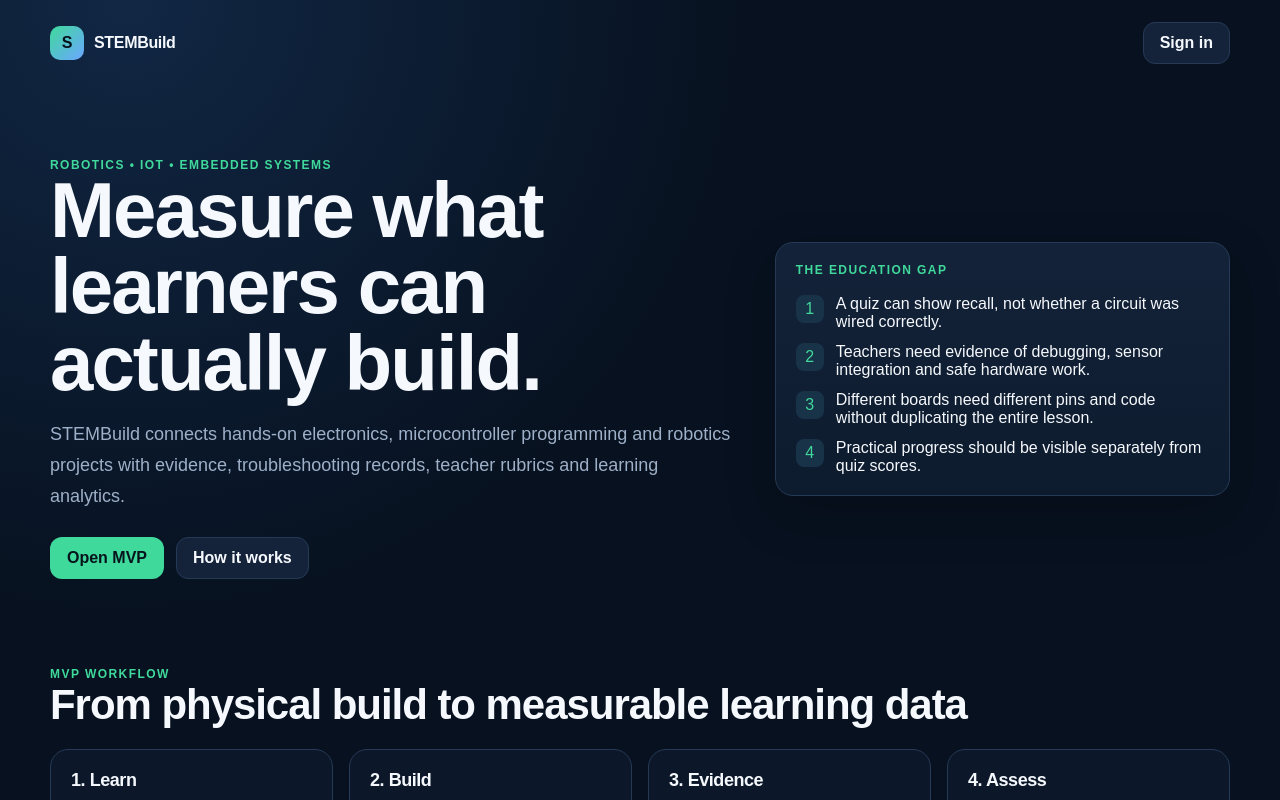
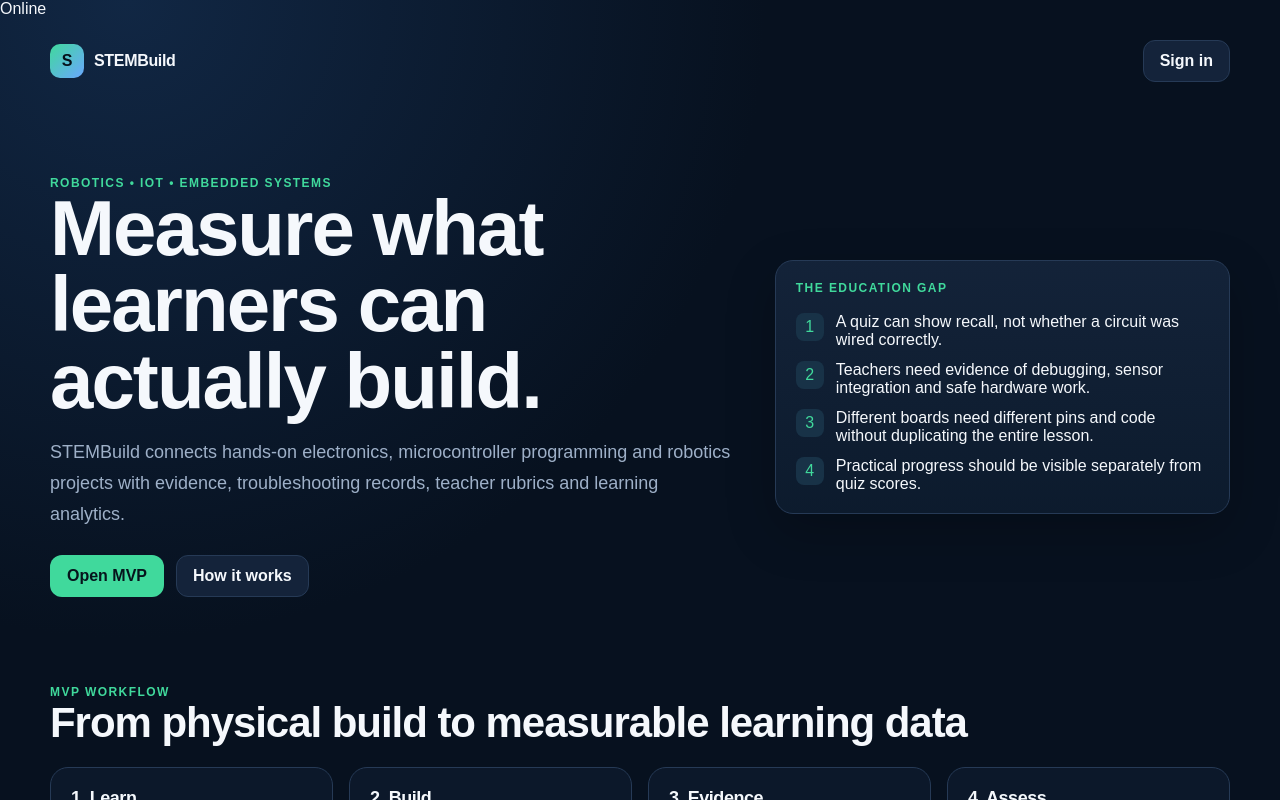
Before and after one commit to cath365/STEMBuild-, a Next.js app: page / in a window 1280 px wide. Shown: the top 800 px of the page. Built offline with nearby package versions, Linux system fonts and the light colour scheme.

Commit message:
feat: show connectivity state

```diff
--- a/src/app/layout.tsx
+++ b/src/app/layout.tsx
@@ -1,6 +1,7 @@
 import type { Metadata } from "next";
 import "./globals.css";
 import { PwaRegister } from "@/components/pwa-register";
+import { ConnectivityStatus } from "@/components/connectivity-status";
 
 export const metadata: Metadata = {
   title: { default: "STEMBuild: Robotics & IoT", template: "%s | STEMBuild" },
@@ -9,5 +10,5 @@ export const metadata: Metadata = {
 };
 
 export default function RootLayout({ children }: Readonly<{ children: React.ReactNode }>) {
-  return <html lang="en"><body><PwaRegister />{children}</body></html>;
+  return <html lang="en"><body><PwaRegister /><ConnectivityStatus />{children}</body></html>;
 }
```
